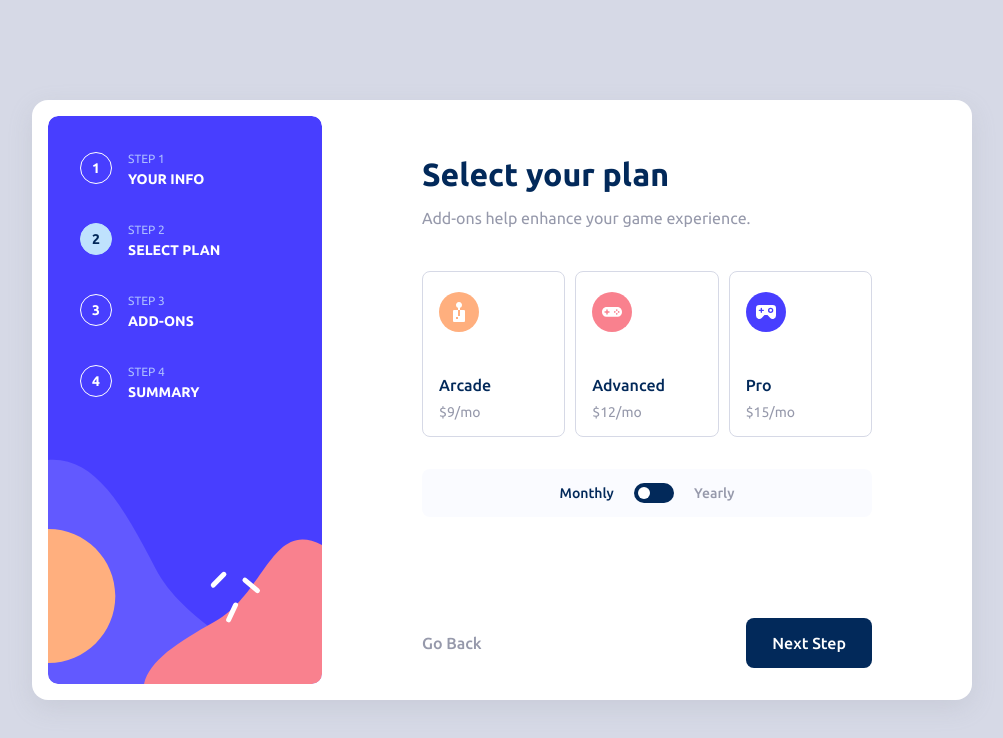
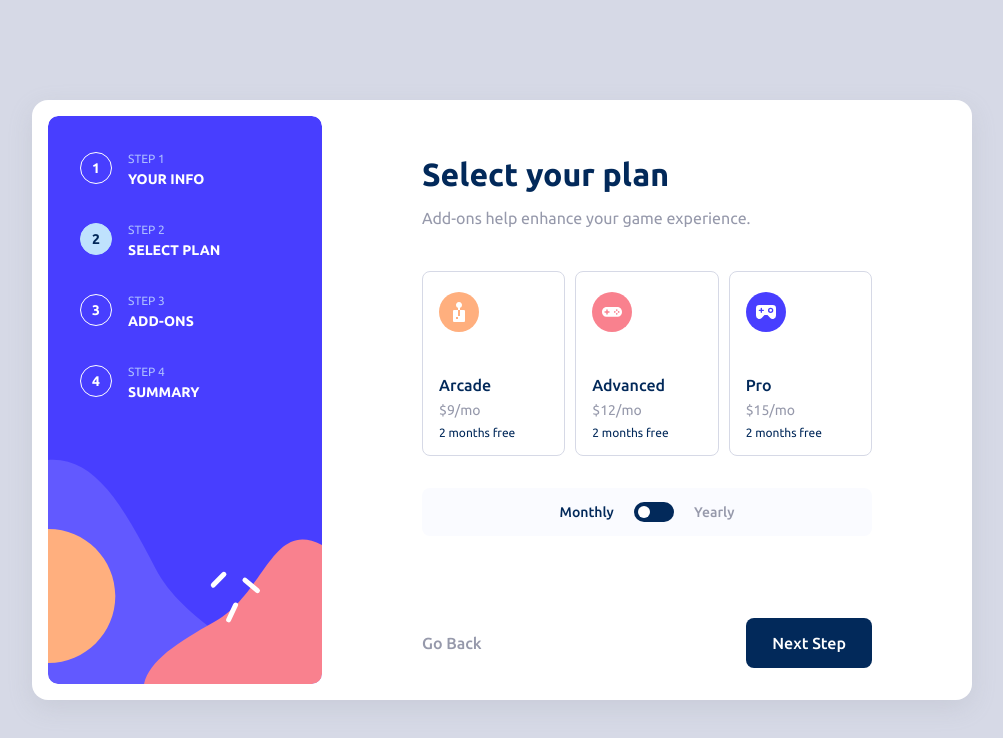
Before and after one commit to IgoCarvalho/frontend-mentor-challenges, a Vue app in the folder multi-step-form/: page / in a window 1280 px wide. Both pictures are taken after a click on the button "Next Step". Shown: the top 738 px of the page, without its empty margins (138-1141 px from the left). Built offline with nearby package versions, Linux system fonts and the light colour scheme.

Commit message:
✨ add InputRadioBox detail prop

```diff
--- a/multi-step-form/src/components/AppForm.vue
+++ b/multi-step-form/src/components/AppForm.vue
@@ -106,6 +106,7 @@ function setSlideDirection(slidingToNextStep: boolean) {
             label="Arcade"
             name="arcade"
             price="$9/mo"
+            info="2 months free"
           >
             <ArcadeIcon />
           </InputRadioBox>
@@ -114,10 +115,17 @@ function setSlideDirection(slidingToNextStep: boolean) {
             label="Advanced"
             name="advanced"
             price="$12/mo"
+            info="2 months free"
           >
             <AdvancedIcon />
           </InputRadioBox>
-          <InputRadioBox v-model="plan" label="Pro" name="pro" price="$15/mo">
+          <InputRadioBox
+            v-model="plan"
+            label="Pro"
+            name="pro"
+            price="$15/mo"
+            info="2 months free"
+          >
             <ProIcon />
           </InputRadioBox>
         </div>
--- a/multi-step-form/src/components/InputRadioBox.vue
+++ b/multi-step-form/src/components/InputRadioBox.vue
@@ -5,6 +5,7 @@ interface InputRadioBoxProps {
   name: string;
   label: string;
   price: string;
+  info: string;
   modelValue?: string;
 }
 const props = defineProps<InputRadioBoxProps>();
@@ -41,6 +42,7 @@ const isChecked = computed(() => {
     <div class="radio-box-info">
       <p class="radio-box-title">{{ label }}</p>
       <span class="radio-box-subtitle">{{ price }}</span>
+      <span class="radio-box-detail">{{ info }}</span>
     </div>
   </label>
 </template>
@@ -74,15 +76,26 @@ input:checked + .radio-box {
   margin-bottom: 4.4rem;
 }
 
+.radio-box-info {
+  display: flex;
+  flex-direction: column;
+  gap: 0.8rem;
+}
+
 .radio-box-title {
   font-size: 1.6rem;
   font-weight: 500;
   color: var(--color-text);
-  margin-bottom: 0.8rem;
 }
 
 .radio-box-subtitle {
   font-size: 1.4rem;
   color: var(--color-text-muted);
 }
+
+.radio-box-detail {
+  font-size: 1.2rem;
+  font-weight: 400;
+  color: var(--color-text);
+}
 </style>
```
